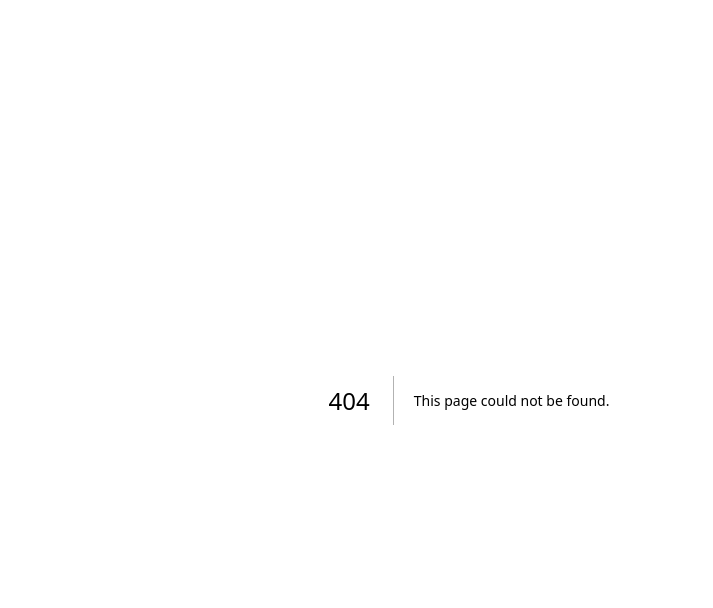
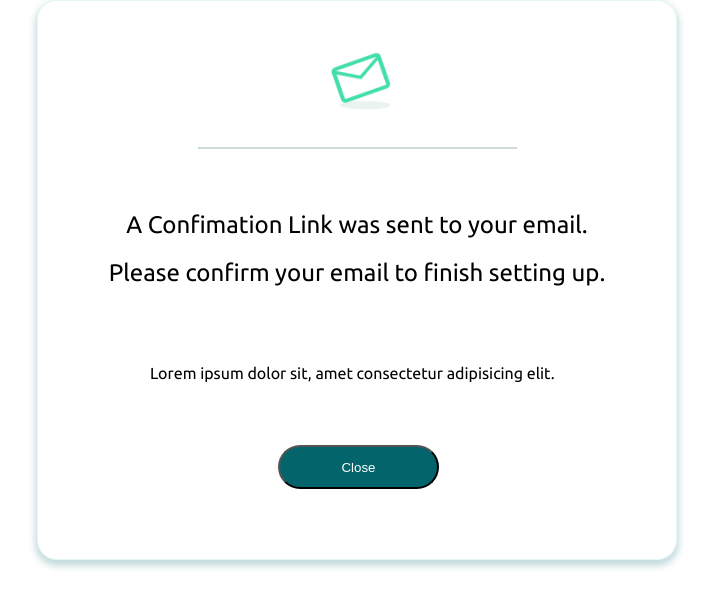
Before and after one commit to Cubeseed/Frontend, a Next.js app in the folder cubeseed_login/: page /Confirmation in a window 1280 px wide. Before the commit this address had no page. Shown: the top 608 px of the page, without its empty margins (171-884 px from the left). Built offline with nearby package versions, Linux system fonts and the light colour scheme.

Commit message:
confirmation page

```diff
--- /dev/null
+++ b/cubeseed_login/src/pages/Confirmation.tsx
@@ -0,0 +1,25 @@
+import React from "react";
+import style from "@/styles/confirmation.module.scss";
+import envelop from "../assets/envelop.png";
+import Image from "next/image";
+
+export default function Confirmation() {
+    return (
+        <div className={style.confirmation_card}>
+            <Image src={envelop} alt="envelop" className={style.envelop_img} />
+            <hr className={style.line} />
+            <div className={style.confirmation_message}>
+                <p className={style.message_text}>
+                    A Confimation Link was sent to your email.
+                    <br/>
+                    <br/>
+                    Please confirm your email to finish setting up.
+                </p>
+                <p className={style.message_detail}>
+                    Lorem ipsum dolor sit, amet consectetur adipisicing elit.
+                </p>
+            </div>
+            <button type='button' className={style.closebutton} >Close</button>
+        </div>
+    )
+}
--- a/cubeseed_login/src/pages/index.tsx
+++ b/cubeseed_login/src/pages/index.tsx
@@ -63,6 +63,7 @@
 import Navbar from '@/comps/Navbar'
 import ProgressBar from '@/comps/ProgressBar'
 import ServiceForm from '@/comps/forms/ServiceForm'
+import Confirmation from './Confirmation'
 import { useMultiSteps } from '@/hooks/useMultiSteps'
 import Head from 'next/head'
 import { FormEvent } from 'react'
@@ -80,8 +81,9 @@ export default function Home() {
   const stepDivs = [
     <ServiceForm />,
     <UserDetailsForm />,
-    <div>three</div>,
-    <div>four</div>,
+    <Confirmation />,
+    //<div>three</div>,
+    //<div>four</div>,
   ]
 
 
--- a/cubeseed_login/src/styles/carousel.module.scss
+++ b/cubeseed_login/src/styles/carousel.module.scss
@@ -15,7 +15,9 @@
         padding: 20px;
         width: 431px;
         height: 332px;
-        background: rgba(255, 255, 255, 0.25);
+        background: rgba(0, 38, 41, 0.7);
+        //background: #05656B;
+        color: white;
         box-shadow: 0 8px 32px 0 rgba(31, 38, 135, 0.37);
         backdrop-filter: blur(1px);
         -webkit-backdrop-filter: blur(1px);
--- /dev/null
+++ b/cubeseed_login/src/styles/confirmation.module.scss
@@ -0,0 +1,59 @@
+.confirmation_card {
+    position: relative;
+    left: 13rem;
+    background: #FFFFFF;
+    border: 1px solid rgba(69, 223, 169, 0.15);
+    box-shadow: 0px 4px 7px 2px rgba(3, 101, 107, 0.23);
+    border-radius: 20px;
+    height: 35rem;
+    width: 40rem;
+
+    .envelop_img {
+        position: relative;
+        left: 17rem;
+        top: 3rem;
+        height: 4rem;
+        width: 6.5rem;
+    }
+
+    .line {
+        position: relative;
+        top: 5rem;
+        left: 10rem;
+        width: 50%;
+        border: 1px solid #D0DAD7;
+    }
+
+    .confirmation_message {
+        position: relative;
+        top:9rem;
+        left: 0
+        3rem;
+
+        .message_text {
+            font-size: 1.5rem;
+            text-align: center;
+        }
+
+        .message_detail {
+            position: relative;
+            top: 5rem;
+            left:7rem;
+        }
+    }
+
+    .closebutton {
+        display: inline-block;
+        justify-content: center;
+        padding: 12px 26px;
+        gap: 10px;
+        color: #ffffff;
+        position: relative;
+        width: 161px;
+        height: 44px;
+        left: 15rem;
+        top: 18rem;
+        background: #03656b;
+        border-radius: 100px;
+    }
+}
```
Also changed, not shown: cubeseed_login/src/assets/envelop.png (added).
